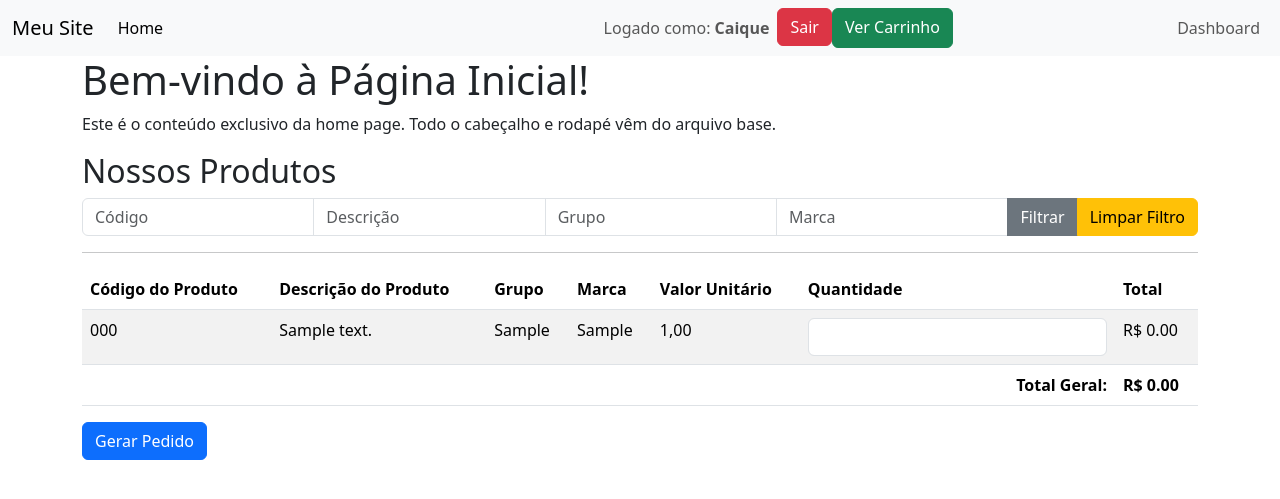
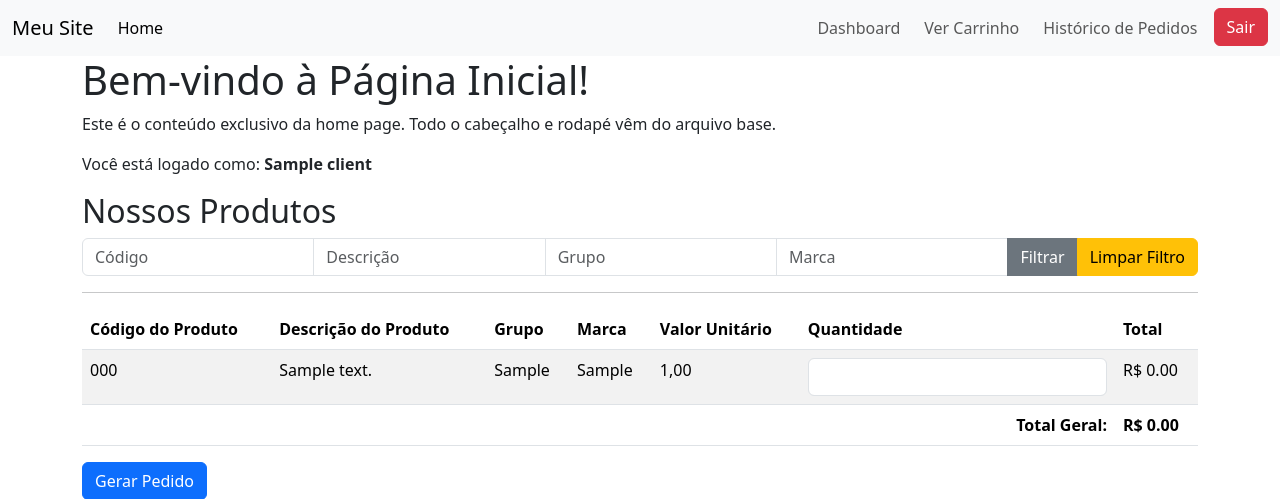
Before and after one commit to Sikynat/WFHUB, a Django app: page / in a window 1280 px wide. Shown: the top 499 px of the page. Run offline with Django 5.2, Linux system fonts and the light colour scheme; a user stored in the database is signed in; tables that the repository leaves empty hold one stand-in row (values such as "Sample post").

Commit message:
Alterações no painel principal

```diff
--- a/templates/base.html
+++ b/templates/base.html
@@ -6,6 +6,8 @@
 
     <link href="https://cdn.jsdelivr.net/npm/bootstrap@5.3.8/dist/css/bootstrap.min.css" rel="stylesheet" integrity="sha384-sRIl4kxILFvY47J16cr9ZwB07vP4J8+LH7qKQnuqkuIAvNWLzeN8tE5YBujZqJLB" crossorigin="anonymous">
     <script src="https://cdn.jsdelivr.net/npm/bootstrap@5.3.8/dist/js/bootstrap.bundle.min.js" integrity="sha384-FKyoEForCGlyvwx9Hj09JcYn3nv7wiPVlz7YYwJrWVcXK/BmnVDxM+D2scQbITxI" crossorigin="anonymous"></script>
+
+    <script src="https://cdn.jsdelivr.net/npm/chart.js"></script>
 </head>
 <body>
 
@@ -24,10 +26,16 @@
 
                 <ul class="navbar-nav ms-auto mb-2 mb-lg-0">
                     {% if user.is_authenticated %}
-                        <li class="nav-item d-flex align-items-center me-2">
-                            <span class="navbar-text">
-                                Logado como: <strong>{{ user.username }}</strong>
-                            </span>
+                        {% if user.is_staff %}
+                            <li class="nav-item">
+                                <a class="nav-link btn btn-secondary me-2" href="{% url 'dashboard_admin' %}">Dashboard</a>
+                            </li>
+                        {% endif %}
+                        <li class="nav-item">
+                            <a class="nav-link btn btn-success me-2" href="{% url 'carrinho' %}">Ver Carrinho</a>
+                        </li>
+                        <li class="nav-item">
+                            <a class="nav-link btn btn-primary me-2" href="{% url 'pedidos' %}">Histórico de Pedidos</a>
                         </li>
                         <li class="nav-item">
                             <form action="{% url 'logout' %}" method="post">
@@ -40,20 +48,7 @@
                             <a class="btn btn-primary" href="{% url 'login' %}">Entrar</a>
                         </li>
                     {% endif %}
-
-                    <a href="{% url 'carrinho' %}" class="btn btn-success">Ver Carrinho</a>
                 </ul>
-
-                <ul class="navbar-nav ms-auto mb-2 mb-lg-0">
-                    {% if user.is_authenticated %}
-                        {% if user.is_staff %}
-                            <li class="nav-item">
-                                <a class="nav-link" href="{% url 'dashboard_admin' %}">Dashboard</a>
-                            </li>
-                        {% endif %}
-                        {% endif %}
-                </ul>
-
             </div>
         </div>
     </nav>
--- a/templates/home.html
+++ b/templates/home.html
@@ -5,6 +5,18 @@
     <h1>Bem-vindo à Página Inicial!</h1>
     <p>Este é o conteúdo exclusivo da home page. Todo o cabeçalho e rodapé vêm do arquivo base.</p>
 
+    {% if user.is_authenticated %}
+        {% if cliente_logado %}
+            <p>
+                Você está logado como: <strong>{{ cliente_logado.client_name }}</strong>
+                {% if not request.user.is_staff %}
+                    (Código: {{ cliente_logado.client_code }})
+                {% endif %}
+            </p>
+        {% else %}
+            <p>Você está logado como: <strong>{{ user.username }}</strong></p>
+        {% endif %}
+    {% endif %}
 
     <h2>Nossos Produtos</h2>
 
@@ -77,7 +89,6 @@
             const quantidadeInputs = document.querySelectorAll('input[type="number"][name^="quantidade_"]');
             const grandTotalElement = document.getElementById('grand-total');
 
-            // Funções para carregar e salvar valores
             quantidadeInputs.forEach(input => {
                 const savedValue = localStorage.getItem(input.id);
                 if (savedValue !== null && savedValue !== '0') {
@@ -85,7 +96,6 @@
                 }
             });
 
-            // Adiciona um listener para atualizar o total e salvar no localStorage
             quantidadeInputs.forEach(input => {
                 input.addEventListener('input', (e) => {
                     localStorage.setItem(e.target.id, e.target.value);
@@ -93,7 +103,6 @@
                 });
             });
 
-            // Função para calcular e atualizar o total da linha e o total geral
             function updateTotals(inputElement) {
                 const row = inputElement.closest('tr');
                 const valorUnitario = parseFloat(row.querySelector('.product-value').dataset.value);
@@ -107,7 +116,6 @@
                 updateGrandTotal();
             }
 
-            // Função para calcular e atualizar o total geral
             function updateGrandTotal() {
                 let totalGeral = 0;
                 quantidadeInputs.forEach(input => {
@@ -121,7 +129,6 @@
                 grandTotalElement.innerText = `R$ ${totalGeral.toFixed(2)}`;
             }
 
-            // Atualiza os totais iniciais para todos os campos na carga da página
             quantidadeInputs.forEach(updateTotals);
         });
     </script>
--- a/wefixhub/views.py
+++ b/wefixhub/views.py
@@ -8,6 +8,7 @@ from django.http import HttpResponse
 from django.utils import timezone
 import openpyxl
 
+from django.db.models.functions import ExtractMonth
 # View para a página inicial com filtros e paginação
 @login_required
 def home(request):
@@ -38,6 +39,7 @@ def home(request):
         except (ValueError, TypeError):
             pass
 
+    # Lógica de Paginação:
     paginator = Paginator(product_list, 10)
     page = request.GET.get('page')
     try:
@@ -47,11 +49,20 @@ def home(request):
     except EmptyPage:
         produtos_na_pagina = paginator.page(paginator.num_pages)
 
+    # NOVO: Puxa o objeto WfClient do usuário logado
+    cliente_logado = None
+    if request.user.is_authenticated:
+        try:
+            cliente_logado = request.user.wfclient
+        except WfClient.DoesNotExist:
+            cliente_logado = None
+
     carrinho_da_sessao = request.session.get('carrinho', {})
     contexto = {
         'titulo': 'Página Inicial',
         'product_list': produtos_na_pagina,
         'carrinho': carrinho_da_sessao,
+        'cliente_logado': cliente_logado, # NOVO: Adiciona o cliente ao contexto
     }
     return render(request, 'home.html', contexto)
 
@@ -355,7 +366,7 @@ def detalhes_pedido_admin(request, pedido_id):
     except Pedido.DoesNotExist:
         return redirect('dashboard_admin')
 
-@staff_member_required
+
 def exportar_detalhes_pedido_admin_excel(request, pedido_id):
     try:
         pedido = get_object_or_404(Pedido, id=pedido_id)
```
Also changed, not shown: templates/dashboard.html (+7 -10 lines).
